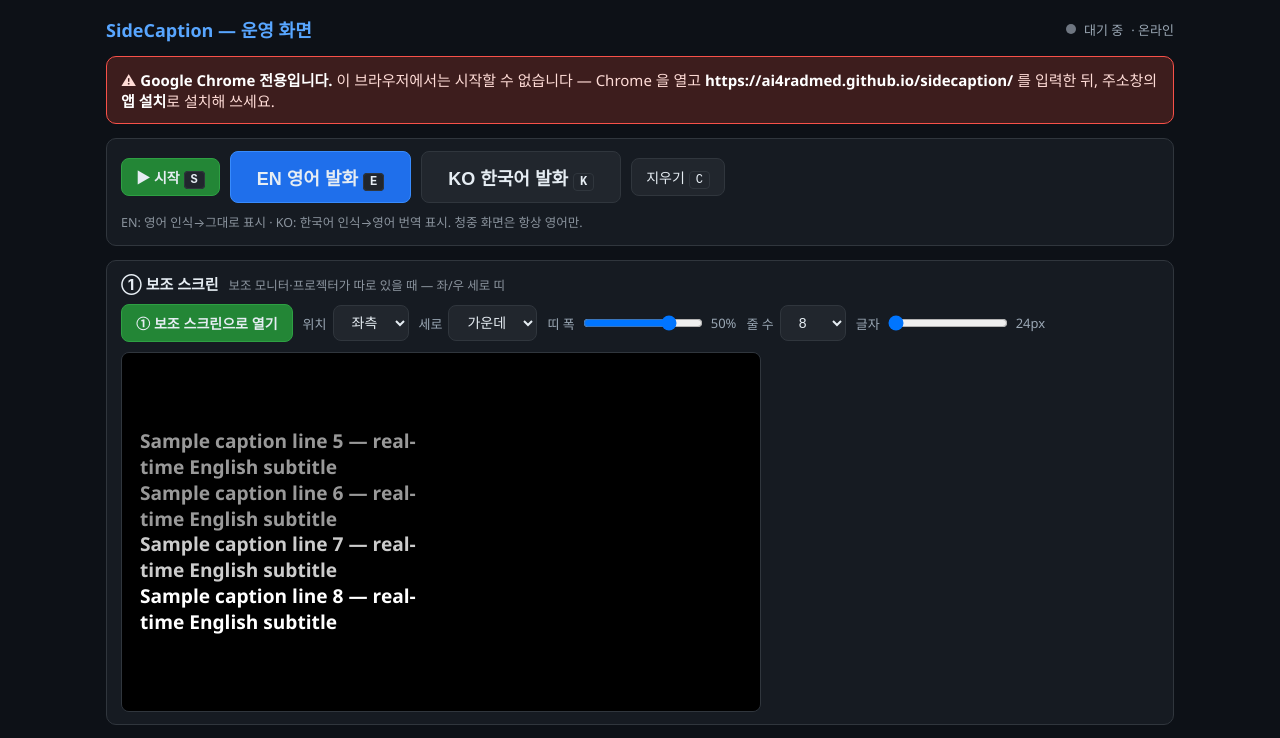
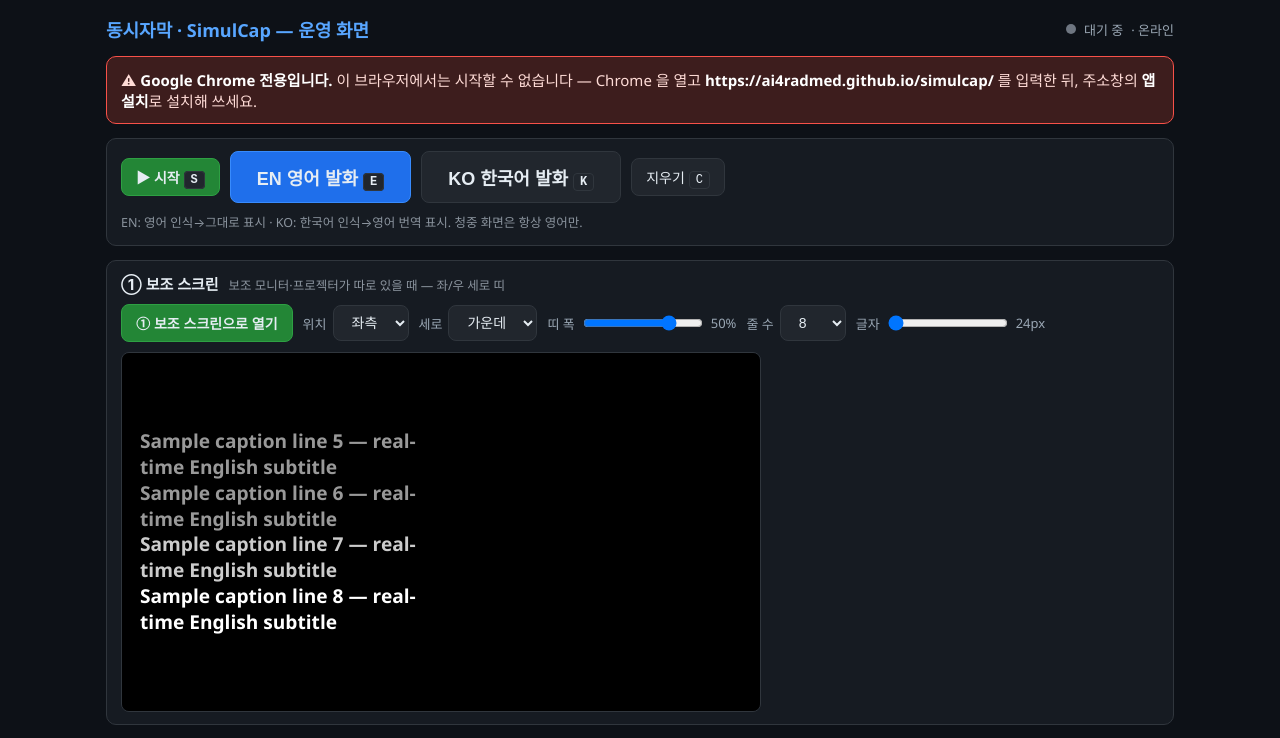
Before and after one commit to ai4radmed/ai4caption, a plain HTML site: page index.html in a window 1280 px wide. Shown: the top 738 px of the page. Drawn offline with Linux system fonts and the light colour scheme.

Commit message:
rename: SideCaption → 동시자막 · SimulCap
자막 위치가 좌·우뿐 아니라 상·하로 넓어져 위치 기반 이름이 기능과 맞지 않음.
Pages 주소 /simulcap/, 앱 이름 동시자막, 서비스워커 캐시 이름 변경.

Co-Authored-By: Claude Opus 5.5 (1M context) <noreply@anthropic.com>
Claude-Session: https://claude.ai/code/session_013UuUTTLXWGKKqUaZKTJEC2

```diff
--- a/index.html
+++ b/index.html
@@ -3,7 +3,7 @@
 <head>
 <meta charset="utf-8">
 <meta name="viewport" content="width=device-width, initial-scale=1">
-<title>SideCaption</title>
+<title>동시자막 · SimulCap</title>
 <link rel="manifest" href="manifest.webmanifest">
 <meta name="theme-color" content="#0d1117">
 <link rel="icon" href="icons/icon-192.png">
@@ -70,13 +70,13 @@
 <body>
 <div id="ctl">
   <div class="row">
-    <h1>SideCaption — 운영 화면</h1>
+    <h1>동시자막 · SimulCap — 운영 화면</h1>
     <div id="status"><span id="dot"></span><span id="statusText">대기 중</span><span id="net"></span></div>
   </div>
 
   <div id="browserWarn" class="card" hidden>
     ⚠ <b>Google Chrome 전용입니다.</b> 이 브라우저에서는 시작할 수 없습니다 —
-    Chrome 을 열고 <b>https://ai4radmed.github.io/sidecaption/</b> 를 입력한 뒤, 주소창의 <b>앱 설치</b>로 설치해 쓰세요.
+    Chrome 을 열고 <b>https://ai4radmed.github.io/simulcap/</b> 를 입력한 뒤, 주소창의 <b>앱 설치</b>로 설치해 쓰세요.
   </div>
 
   <div class="card row">
--- a/sw.js
+++ b/sw.js
@@ -1,6 +1,6 @@
 // 앱 셸 캐시 — 네트워크 우선(수정이 push 즉시 반영), 오프라인일 때만 캐시로 연다.
 // STT·번역 같은 외부 요청은 건드리지 않는다 (같은 origin 만 처리).
-const CACHE = 'sidecaption-v7';
+const CACHE = 'simulcap-v1';
 const SHELL = ['./', './index.html', './manifest.webmanifest',
   './icons/icon-192.png', './icons/icon-512.png', './icons/icon-512-maskable.png'];
 
```
Also changed, not shown: README.md, manifest.webmanifest.
